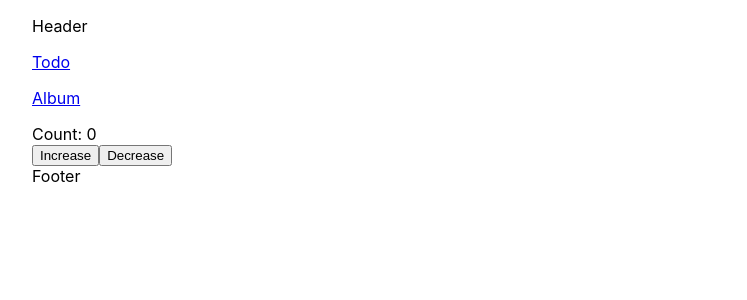
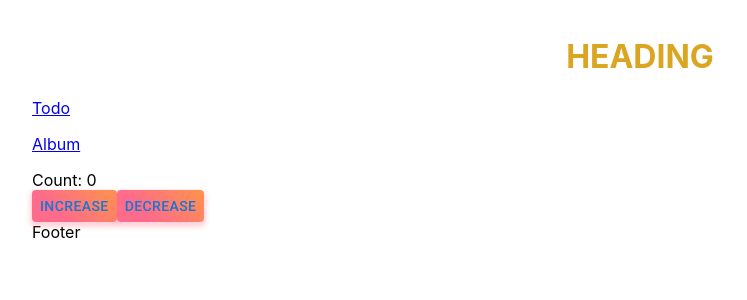
Before and after one commit to thuynguyen224/learn-reactJs, a React (Create React App) app: page / in a window 1280 px wide. Shown: the top 300 px of the page, without its empty margins (0-747 px from the left). Built offline with nearby package versions, Linux system fonts and the light colour scheme; no server answers.

Commit message:
makeStyles

```diff
--- a/package.json
+++ b/package.json
@@ -9,6 +9,7 @@
     "@hookform/resolvers": "^5.2.2",
     "@mui/icons-material": "^9.0.0",
     "@mui/material": "^9.0.0",
+    "@mui/styles": "^6.5.0",
     "@reduxjs/toolkit": "^2.11.2",
     "@testing-library/dom": "^10.4.1",
     "@testing-library/jest-dom": "^6.9.1",
@@ -23,6 +24,7 @@
     "react-redux": "^9.2.0",
     "react-router-dom": "^7.14.2",
     "react-scripts": "5.0.1",
+    "styled-components": "^6.4.1",
     "web-vitals": "^2.1.4",
     "yup": "^1.7.1"
   },
--- a/src/App.js
+++ b/src/App.js
@@ -7,6 +7,14 @@ import NotFound from "./components/NotFound";
 import categoryApi from "./api/categoryApi";
 import CounterFeature from "./features/Counter";
 import './App.css';
+import styled from "styled-components";
+
+const Title = styled.h1`
+  text-align: center;
+  font-weight: bold;
+
+  color: ${(props) => props.color || 'green'};
+`;
 
 function App() {
   useEffect(() => {
@@ -28,7 +36,7 @@ function App() {
 
   return (
     <div className="app">
-      Header
+      <Title color='goldenrod'>HEADING</Title>
       <p>
         <NavLink to="/todos" activeClassName="active-menu">
           Todo
--- a/src/features/Counter/index.jsx
+++ b/src/features/Counter/index.jsx
@@ -1,11 +1,26 @@
 import React from "react";
 import { useDispatch, useSelector } from "react-redux";
 import { decrease, increase } from "./counterSlice";
+import { makeStyles } from "@mui/styles";
+import { Button } from "@mui/material";
+
+const useStyles = makeStyles({
+  root: {
+    background: "linear-gradient(45deg, #FE6B8B 30%, #FF8E53 90%)",
+    border: 0,
+    borderRadius: 3,
+    boxShadow: "0 3px 5px 2px rgba(255, 105, 135, .3)",
+    color: "white",
+    height: 32,
+    padding: "0 30px",
+  },
+});
 
 CounterFeature.propTypes = {};
 
 function CounterFeature(props) {
   const dispatch = useDispatch();
+  const classes = useStyles();
   const counter = useSelector((state) => state.counter);
 
   const handleIncreaseClick = () => {
@@ -21,8 +36,12 @@ function CounterFeature(props) {
     <div>
       Count: {counter}
       <div>
-        <button onClick={handleIncreaseClick}>Increase</button>
-        <button onClick={handleDecreaseClick}>Decrease</button>
+        <Button className={classes.root} onClick={handleIncreaseClick}>
+          Increase
+        </Button>
+        <Button className={classes.root} onClick={handleDecreaseClick}>
+          Decrease
+        </Button>
       </div>
     </div>
   );
```
Also changed, not shown: 1 other file (tests, documents, lock files or other folders).
